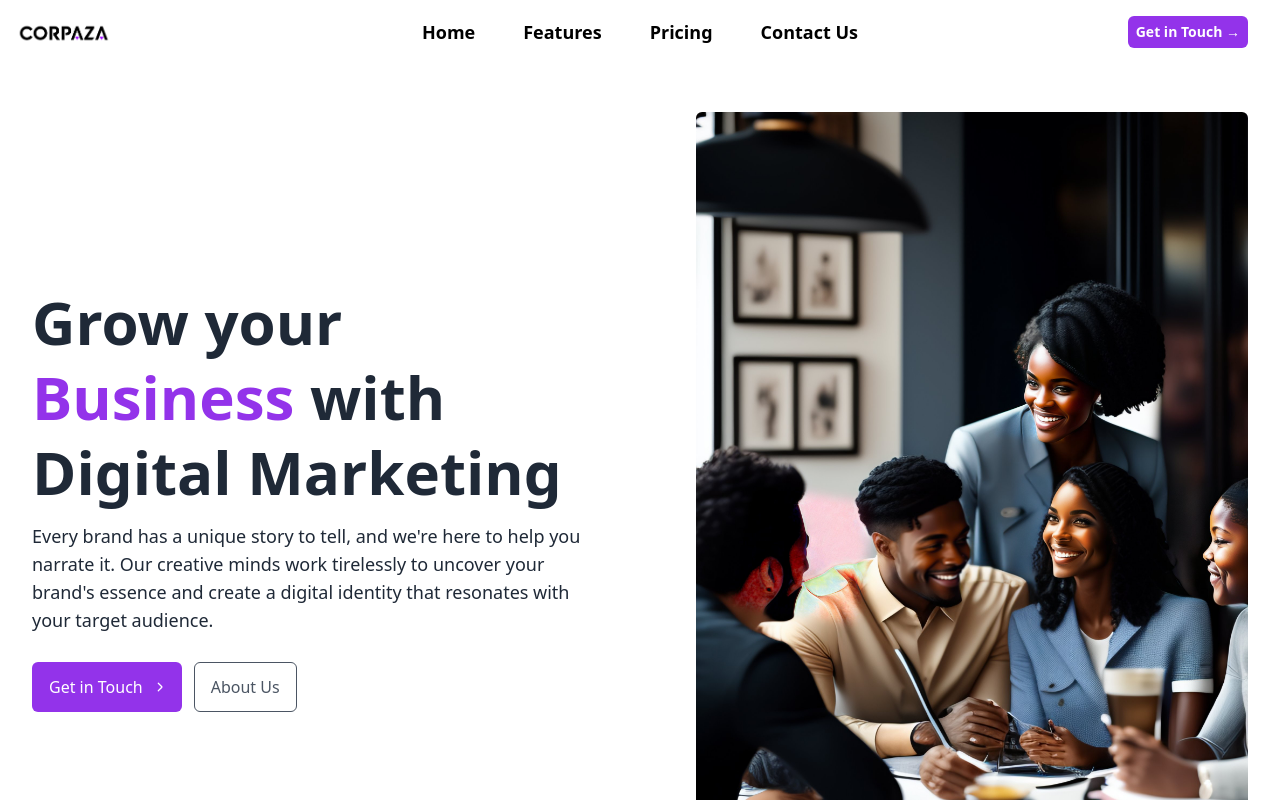
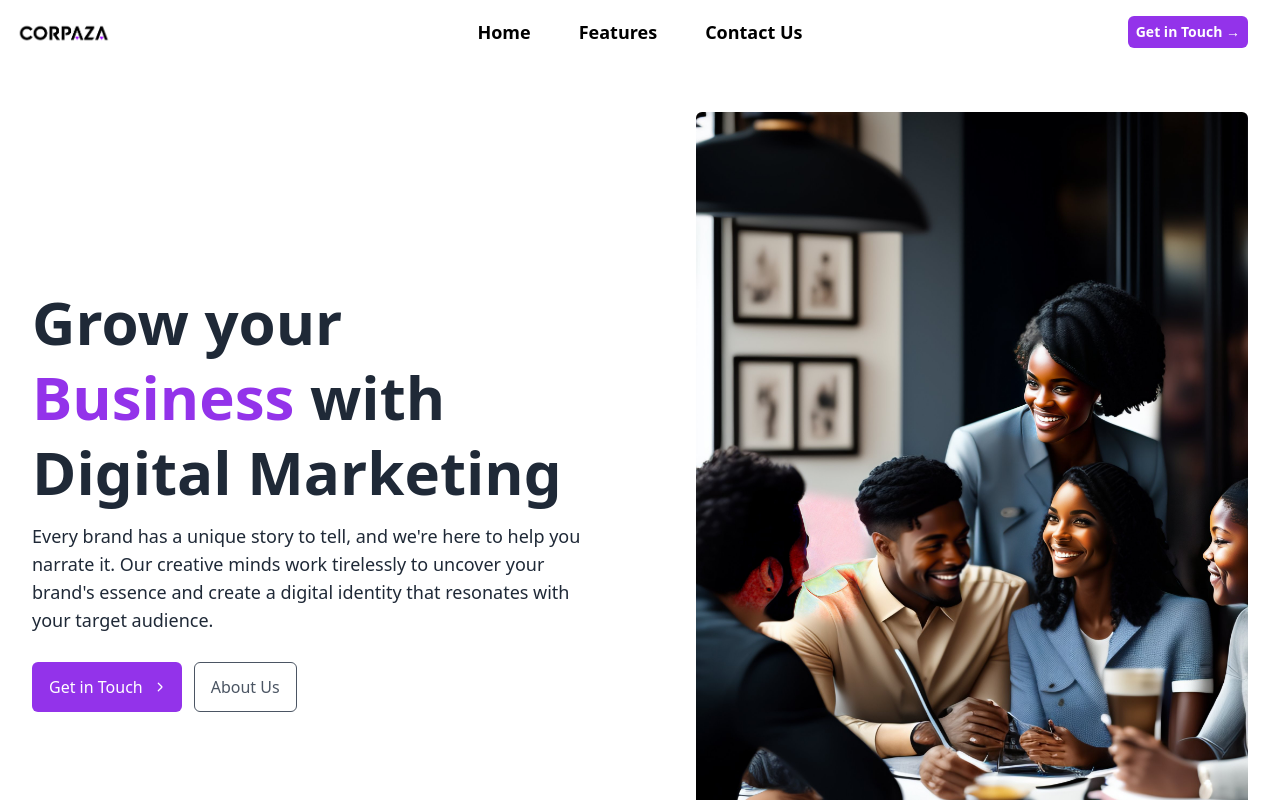
Before and after one commit to abhimanyu-ks/Corpaza-Repository, a Next.js app: page / in a window 1280 px wide. Shown: the top 800 px of the page. Built offline with nearby package versions, Linux system fonts and the light colour scheme.

Commit message:
navbar edit

```diff
--- a/src/components/Navbar.js
+++ b/src/components/Navbar.js
@@ -6,7 +6,7 @@ import Link from 'next/link';
 const navigation = [
   { name: 'Home', href: '#home' },
   { name: 'Features', href: '#features' },
-  { name: 'Pricing', href: '#pricing' },
+  // { name: 'Pricing', href: '#pricing' },
   { name: 'Contact Us', href: '#contactform' },
 
 ];
```
